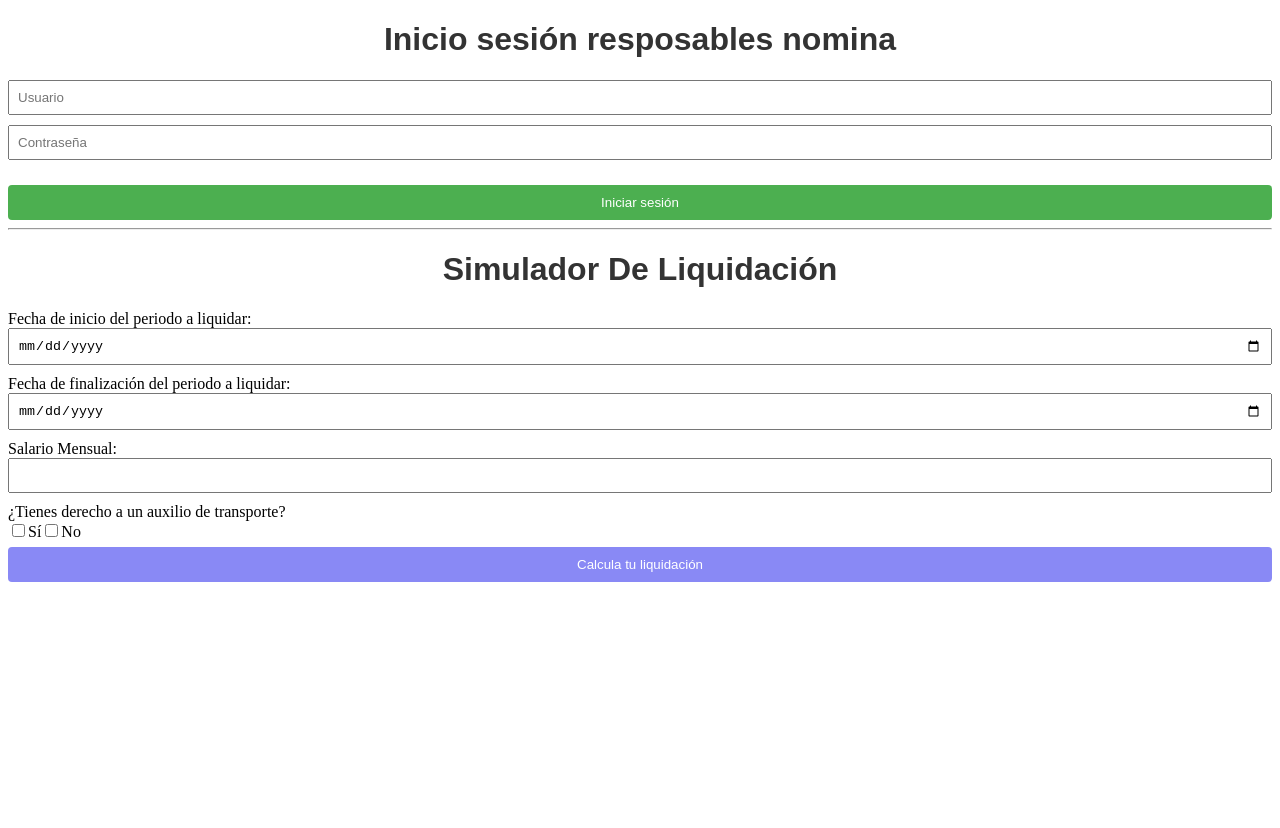
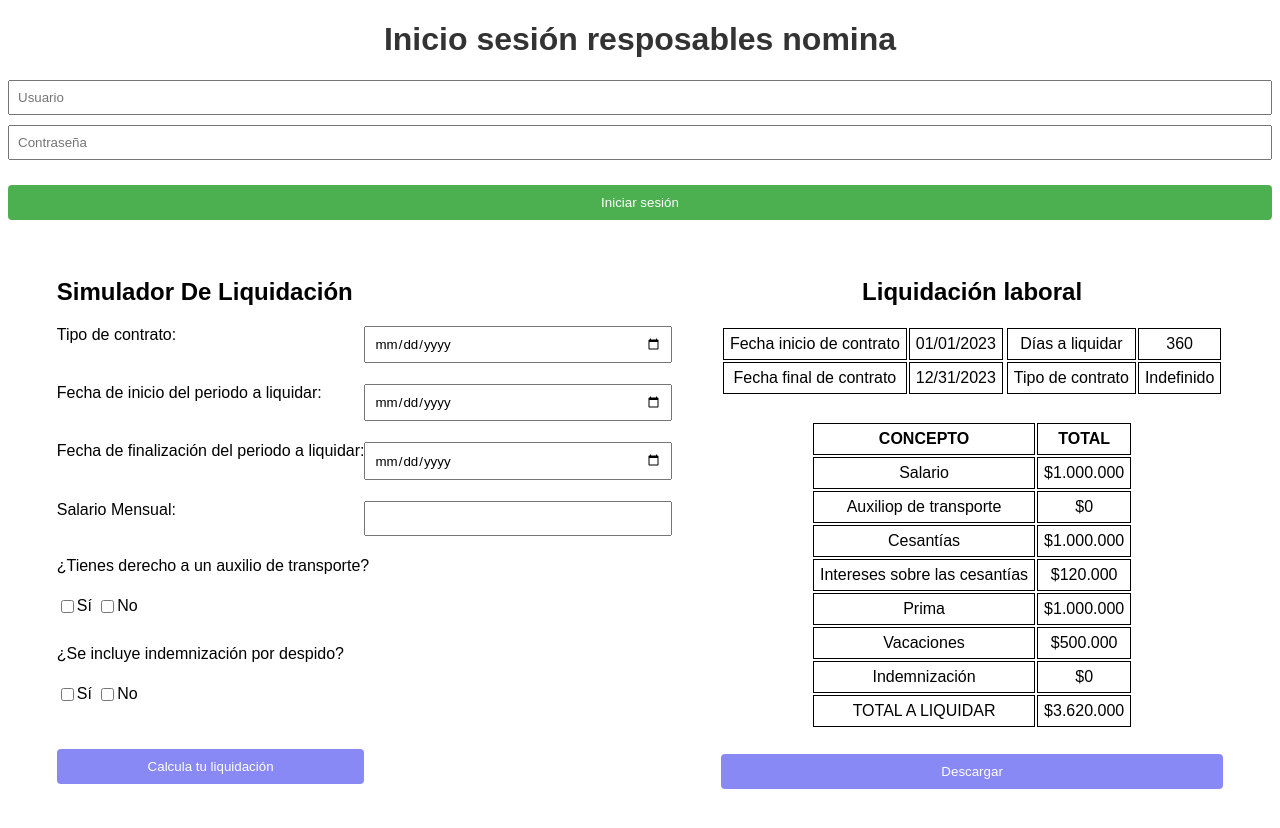
Before and after one commit to garcescamilo/ProyectoReact, a React (Vite) app: page / in a window 1280 px wide. Shown: the top 828 px of the page. Before the commit the page ends 800 px from the top, so only its background shows below. Built offline with nearby package versions, Linux system fonts and the light colour scheme.

Commit message:
SimLiqui

```diff
--- a/src/App.jsx
+++ b/src/App.jsx
@@ -1,5 +1,11 @@
 import Login from './components/layout/login/Login';
 import LiquidationSimulator from './components/layout/liquidation/LiquidationSimulator';
+import AdminDashborad from './components/layout/admin/AdminDashboard';
+import CreateAdmin from './components/layout/admin/Create'
+import EditAdmin from './components/layout/admin/Edit'
+
+
+import DataAnalysis from './components/layout/DataAnalysis/DataAnalysis'
 
 
 function App() {
@@ -7,11 +13,13 @@ function App() {
     <>
     <Login />
     <LiquidationSimulator />
-
-
-
+    <AdminDashborad />
+    <CreateAdmin />
+    <EditAdmin />
+    <DataAnalysis />
     </>
   );
 }
 
 export default App;
+<h1>ñosdfhgohjng</h1>
--- /dev/null
+++ b/src/components/layout/admin/Create.jsx
@@ -0,0 +1,10 @@
+//Creación de empleados
+const CreateAdmin = () => {
+    return (
+      <div>
+        {/* Admin create  */}
+      </div>
+    );
+  }
+
+  export default CreateAdmin;
--- /dev/null
+++ b/src/components/layout/admin/Edit.jsx
@@ -0,0 +1,10 @@
+//Editar empleados
+const EditAdmin = () => {
+    return (
+      <div>
+        {/* Admin Edit  */}
+      </div>
+    );
+  }
+
+  export default EditAdmin;
--- a/src/components/layout/liquidation/LiquidationSimulator.jsx
+++ b/src/components/layout/liquidation/LiquidationSimulator.jsx
@@ -7,18 +7,29 @@ import './liquidationSimulator.css';
 const LiquidationSimulator = () => {
 
   return (
-    <div>
-      <hr />
-        <h1>Simulador De Liquidación</h1>
-        <div>
+    <div className='simuladorContainer'>
+      <div>
+        <h2>Simulador De Liquidación</h2>
+        <div className='simuladorContent'>
+          <div>
+            <label htmlFor="fechaInicial">Tipo de contrato:</label>
+            <input type="date" id='fechaInicial'/>
+            </div>
+
+          <div>
             <label htmlFor="fechaInicial">Fecha de inicio del periodo a liquidar:</label>
             <input type="date" id='fechaInicial'/>
+            </div>
 
+          <div>
             <label htmlFor="fechaFinal">Fecha de finalización del periodo a liquidar:</label>
             <input type="date" id='fechaFinal'/>
+            </div>
 
+          <div>
             <label htmlFor="salarioMensual">Salario Mensual:</label>
             <input type="number" />
+          </div>
 
             <label>¿Tienes derecho a un auxilio de transporte? </label>
             <div className='checkTranport'>
@@ -32,10 +43,99 @@ const LiquidationSimulator = () => {
               </div>
             </div>
 
+            <label>¿Se incluye indemnización por despido? </label>
+            <div className='checkTranport'>
+              <div>
+                <input type="checkbox" id="auxilioTransporte" className="auxilioTransporte" value="si" />
+                <label htmlFor="">Sí</label>
+              </div>
+
+              <div>
+                <input type="checkbox" id="auxilioTransporte" className="auxilioTransporte" value="no"/>
+                <label htmlFor="">No</label>
+              </div>
+            </div>
+
             <div>
                 <button className='btnLiquida'>Calcula tu liquidación</button>
             </div>
         </div>
+      </div>
+
+      <div className='dataLiqSection'>
+        <h2>Liquidación laboral</h2>
+          <div className='dataLiquidatorHead'>
+            <table className='tableDataLiquidator'>
+              <tbody>
+                <tr>
+                  <td>Fecha inicio de contrato</td>
+                  <td>01/01/2023</td>
+                </tr>
+                <tr>
+                  <td>Fecha final de contrato</td>
+                  <td>12/31/2023</td>
+                </tr>
+              </tbody>
+
+              <tbody>
+                <tr>
+                  <td>Días a liquidar</td>
+                  <td>360</td>
+                </tr>
+                <tr>
+                  <td>Tipo de contrato</td>
+                  <td>Indefinido</td>
+                </tr>
+              </tbody>
+            </table>
+          </div>
+
+          <div className='dataLiquidatorBody'>
+            <table className='tableDataLiquidator'>
+              <tbody>
+                <tr>
+                  <th>CONCEPTO</th>
+                  <th>TOTAL</th>
+                </tr>
+                <tr>
+                  <td>Salario</td>
+                  <td>$1.000.000</td>
+                </tr>
+                <tr>
+                  <td>Auxiliop de transporte</td>
+                  <td>$0</td>
+                </tr>
+                <tr>
+                  <td>Cesantías</td>
+                  <td>$1.000.000</td>
+                </tr>
+                <tr>
+                  <td>Intereses sobre las cesantías</td>
+                  <td>$120.000</td>
+                </tr>
+                <tr>
+                  <td>Prima</td>
+                  <td>$1.000.000</td>
+                </tr>
+                <tr>
+                  <td>Vacaciones</td>
+                  <td>$500.000</td>
+                </tr>
+                <tr>
+                  <td>Indemnización</td>
+                  <td>$0</td>
+                </tr>
+                <tr>
+                  <td>TOTAL A LIQUIDAR</td>
+                  <td>$3.620.000</td>
+                </tr>
+              </tbody>
+            </table>
+            <div>
+                <button className='btnLiquida'>Descargar</button>
+            </div>
+          </div>
+      </div>
     </div>
 
   );
--- a/src/components/layout/liquidation/liquidationSimulator.css
+++ b/src/components/layout/liquidation/liquidationSimulator.css
@@ -1,5 +1,20 @@
+*{
+    font-family: sans-serif ;
+}
+
+.simuladorContainer{
+    display: flex;
+    justify-content: space-evenly;
+    margin: 3% 0;
+}
+.simuladorContent div{
+    display: grid;
+    grid-template-columns: repeat(2,1fr);
+    margin: 1.8% 0;
+}
+
 .checkTranport {
-    display: flex;
+    display: flex !important;
 }
 
 #auxilioTransporte{
@@ -14,4 +29,29 @@
     border: none;
     border-radius: 4px;
     cursor: pointer;
+    margin: 5% 0;
 }
+
+
+/* Data table */
+.dataLiqSection{
+    text-align: center;
+}
+.tableDataLiquidator{
+    display: flex;
+    justify-content: center;
+}
+.tableDataLiquidator > tbody > tr > th{
+    border: solid #000 1px;
+    padding: 6px;
+    text-align: center;
+}
+.tableDataLiquidator > tbody > tr > td{
+    border: solid #000 1px;
+    padding: 6px;
+    text-align: center;
+}
+
+.dataLiquidatorBody{
+    margin-top: 5%;
+}
```
Also changed, not shown: src/components/layout/DataAnalysis/DataAnalysis.jsx (renamed from src/components/DataAnalysis.jsx).
